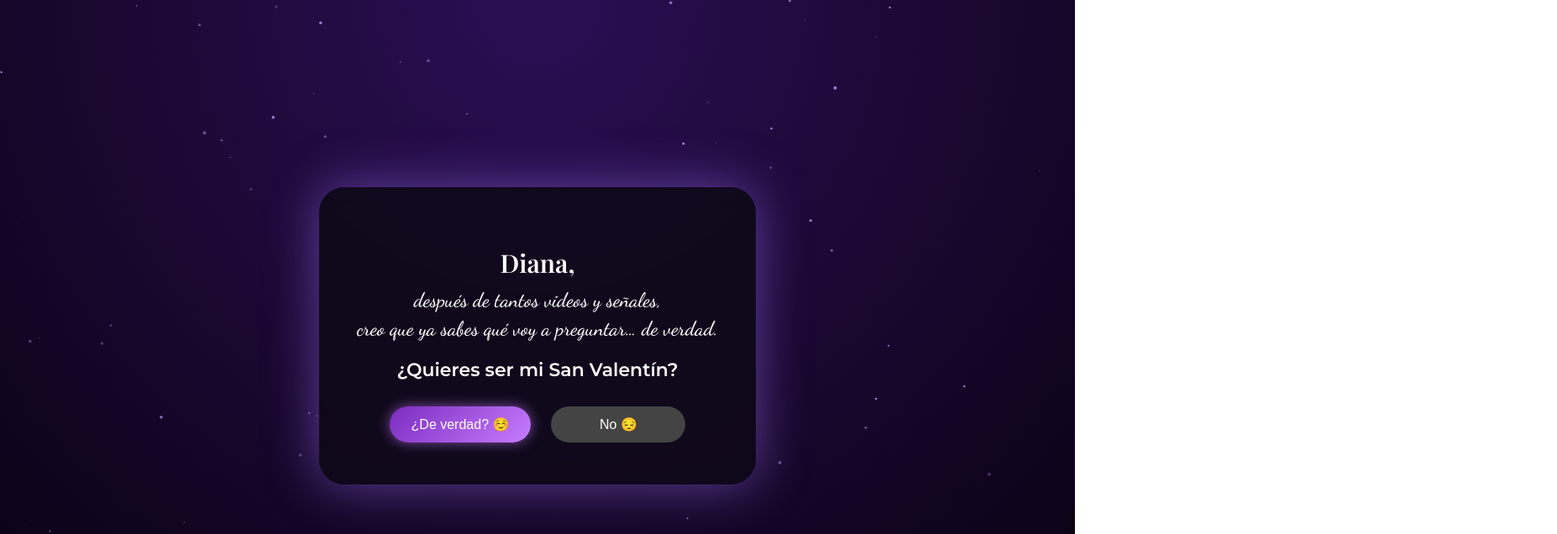
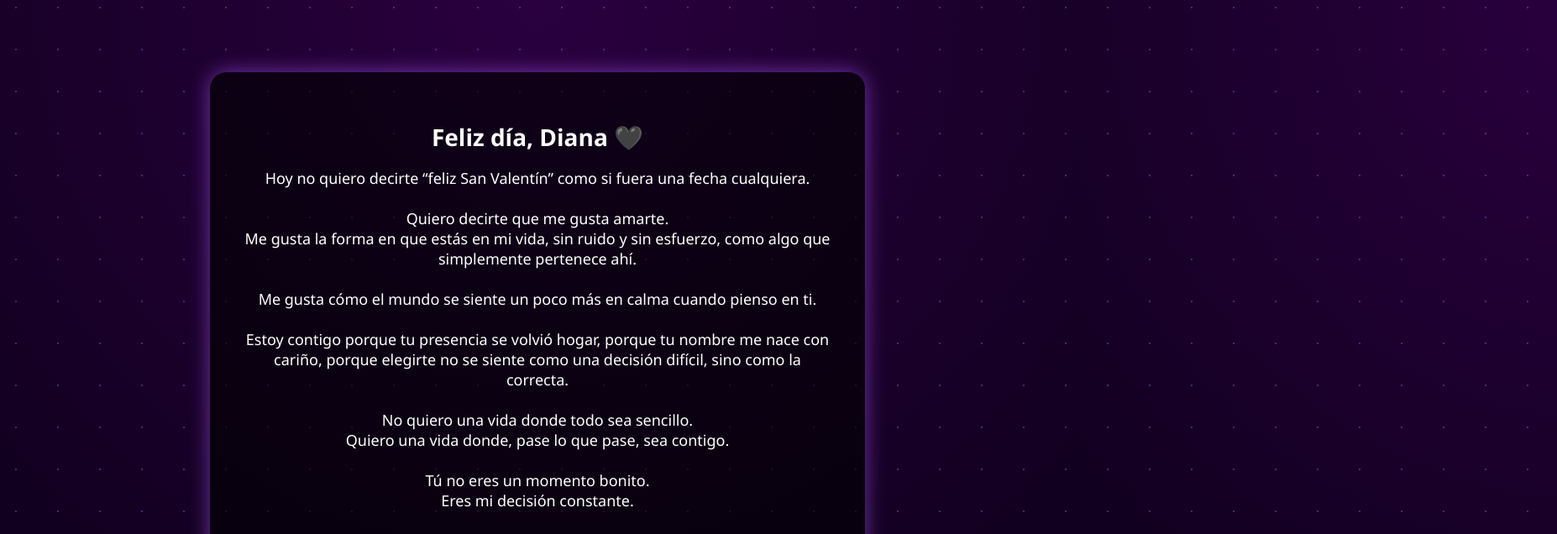
Before and after one commit to trindymelt/To-Diana, a plain HTML site: page index.html in a window 1280 px wide. Both pictures are taken after a click on the button "Sí ☺️". Shown: the top 636 px of the page at 84% size, 1854 px wide, since content can reach past the window. Drawn offline with nearby package versions, Linux system fonts and the light colour scheme.

Commit message:
Update index.html

```diff
--- a/index.html
+++ b/index.html
@@ -5,251 +5,178 @@
 <meta name="viewport" content="width=device-width, initial-scale=1.0">
 <title>Para Diana</title>
 
-<link href="https://fonts.googleapis.com/css2?family=Playfair+Display:wght@600&family=Dancing+Script:wght@500&family=Montserrat:wght@400;600&display=swap" rel="stylesheet">
-
 <style>
-*{box-sizing:border-box}
-
-body{
-  margin:0;
-  min-height:100vh;
-  font-family:'Montserrat',sans-serif;
-  overflow:hidden;
-  background:radial-gradient(circle at top,#2b0f55,#09010f);
-  color:white;
+body {
+    margin: 0;
+    padding: 0;
+    height: 100vh;
+    display: flex;
+    justify-content: center;
+    align-items: center;
+    font-family: 'Segoe UI', sans-serif;
+    background: radial-gradient(circle at top, #2a003f, #0d001a);
+    overflow: hidden;
+    color: white;
 }
 
-canvas{
-  position:fixed;
-  inset:0;
-  z-index:0;
+/* Fondo estrellas */
+body::before {
+    content: "";
+    position: absolute;
+    width: 200%;
+    height: 200%;
+    background: transparent;
+    background-image: radial-gradient(#a855f7 1px, transparent 1px);
+    background-size: 50px 50px;
+    animation: starsMove 60s linear infinite;
+    opacity: 0.4;
 }
 
-.container{
-  position:relative;
-  z-index:1;
-  min-height:100vh;
-  display:flex;
-  justify-content:center;
-  align-items:center;
-  padding:20px;
+@keyframes starsMove {
+    from { transform: translate(0, 0); }
+    to { transform: translate(-500px, -500px); }
 }
 
-.card{
-  background:rgba(15,10,25,.88);
-  backdrop-filter:blur(10px);
-  width:min(520px,94vw);
-  padding:50px 40px;
-  border-radius:30px;
-  text-align:center;
-  box-shadow:0 0 60px rgba(160,120,255,.5);
+.container {
+    position: relative;
+    background: rgba(0,0,0,0.6);
+    padding: 40px;
+    border-radius: 20px;
+    text-align: center;
+    width: 90%;
+    max-width: 700px;
+    z-index: 2;
+    box-shadow: 0 0 25px rgba(168,85,247,0.6);
 }
 
-h1{
-  font-family:'Playfair Display',serif;
-  font-size:30px;
-  margin-bottom:8px;
+h1 {
+    font-size: 28px;
+    margin-bottom: 10px;
 }
 
-.intro{
-  font-family:'Dancing Script',cursive;
-  font-size:24px;
-  margin-bottom:18px;
-  line-height:1.4;
+p {
+    font-size: 18px;
 }
 
-.question{
-  font-size:22px;
-  font-weight:600;
-  margin-bottom:30px;
+button {
+    margin: 15px;
+    padding: 12px 25px;
+    font-size: 18px;
+    border: none;
+    border-radius: 30px;
+    cursor: pointer;
+    transition: 0.3s ease;
 }
 
-.buttons{
-  display:flex;
-  justify-content:center;
-  gap:24px;
+#yesBtn {
+    background: #a855f7;
+    color: white;
 }
 
-button{
-  min-width:160px;
-  padding:12px 26px;
-  border:none;
-  border-radius:30px;
-  font-size:16px;
-  cursor:pointer;
-  transition:.3s;
+#yesBtn.glow {
+    box-shadow: 0 0 20px #d8b4fe;
 }
 
-#yesBtn{
-  background:linear-gradient(135deg,#7b2cbf,#c77dff);
-  color:white;
-  box-shadow:0 0 15px rgba(199,125,255,.6);
+#noBtn {
+    background: #444;
+    color: white;
 }
 
-#noBtn{
-  background:#444;
-  color:white;
+#gifContainer img {
+    margin-top: 20px;
+    width: 200px;
+    border-radius: 15px;
 }
-
-.sad-gif{
-  display:none;
-  margin-top:25px;
-}
-
-.sad-gif img{
-  width:200px;
-  border-radius:16px;
-}
-
-.letter{
-  display:none;
-  max-height:70vh;
-  overflow-y:auto;
-  margin-top:30px;
-  text-align:left;
-  font-size:16px;
-  line-height:1.7;
-  animation:fadeIn 1.5s ease forwards;
-}
-
-@keyframes fadeIn{
-  from{opacity:0;transform:translateY(10px)}
-  to{opacity:1;transform:none}
-}
-
-.letter p{margin-bottom:14px}
 </style>
 </head>
 
 <body>
 
-<canvas id="particles"></canvas>
+<div class="container" id="mainBox">
+    <h1>Diana,</h1>
+    <p>después de tantos videos y señales… creo que ya sabes lo que voy a preguntar.</p>
+    <h2>¿Quieres ser mi San Valentín? ☺️</h2>
 
-<div class="container">
-<div class="card">
-
-<!-- 🔹 PRELUDIO COMPLETO -->
-<div id="prelude">
-  <h1>Diana,</h1>
-
-  <div class="intro">
-    después de tantos videos y señales,<br>
-    creo que ya sabes qué voy a preguntar… de verdad.
-  </div>
-
-  <div class="question" id="question">
-    ¿Quieres ser mi San Valentín?
-  </div>
-
-  <div class="buttons" id="buttons">
     <button id="yesBtn">Sí ☺️</button>
     <button id="noBtn">No 😔</button>
-  </div>
 
-  <div class="sad-gif" id="sadGif">
-    <img src="https://media.giphy.com/media/ISOckXUybVfQ4/giphy.gif" alt="triste">
-  </div>
+    <div id="gifContainer"></div>
 </div>
 
-<!-- 🔹 CARTA FINAL (SIN PRELUDIO) -->
-<div class="letter" id="letter">
-  <p>Hoy no quiero decirte “Feliz San Valentín” como si fuera una fecha cualquiera.</p>
-  <p>Quiero decirte que me gusta amarte. Me gusta la forma en que estás en mi vida, sin ruido y sin esfuerzo, como algo que simplemente pertenece ahí.</p>
-  <p>Me gusta cómo el mundo se siente un poco más en calma cuando pienso en ti.</p>
-  <p>No estoy contigo por razones que se puedan enumerar.</p>
-  <p>Estoy contigo porque tu presencia se volvió hogar. Porque tu nombre me nace con cariño. Porque elegirte no se siente como una decisión difícil… sino como la correcta.</p>
-  <p>Hay algo muy bonito en saber que eres tú. En saber que no necesito buscar más ni imaginar otros caminos.</p>
-  <p>No estoy contigo por lo fácil.</p>
-  <p>Estoy contigo porque cuando decidimos ir a por todo… fue real.</p>
-  <p>Me gusta que no somos perfectos. Me gusta que construimos con conciencia. Me gusta que quieras dar, aportar y estar a la altura, al igual que yo lo intento.</p>
-  <p>No quiero una vida donde todo sea sencillo.</p>
-  <p>Quiero una vida donde, pase lo que pase, sea contigo.</p>
-  <p><strong>Eres mi decisión constante.</strong></p>
-  <p><strong>Feliz día, Diana 🖤</strong></p>
-</div>
-
-</div>
-</div>
-
-<audio id="music" src="cancion.mp3"></audio>
+<audio id="bgMusic" src="first-love.mp3"></audio>
 
 <script>
-/* Partículas */
-const canvas=document.getElementById("particles");
-const ctx=canvas.getContext("2d");
-let w,h;
-function resize(){w=canvas.width=innerWidth;h=canvas.height=innerHeight}
-addEventListener("resize",resize);resize();
+const yesBtn = document.getElementById("yesBtn");
+const noBtn = document.getElementById("noBtn");
+const mainBox = document.getElementById("mainBox");
+const gifContainer = document.getElementById("gifContainer");
+const music = document.getElementById("bgMusic");
 
-const particles=[...Array(70)].map(()=>({
-  x:Math.random()*w,y:Math.random()*h,
-  r:Math.random()*1.5+.5,
-  vx:Math.random()*.25-.125,
-  vy:Math.random()*.25-.125,
-  o:Math.random()*.6+.25
-}));
+let musicStarted = false;
 
-(function animate(){
-  ctx.clearRect(0,0,w,h);
-  particles.forEach(p=>{
-    p.x+=p.vx;p.y+=p.vy;
-    if(p.x<0)p.x=w;if(p.x>w)p.x=0;
-    if(p.y<0)p.y=h;if(p.y>h)p.y=0;
-    ctx.beginPath();
-    ctx.arc(p.x,p.y,p.r,0,Math.PI*2);
-    ctx.fillStyle=`rgba(200,160,255,${p.o})`;
-    ctx.fill();
-  });
-  requestAnimationFrame(animate);
-})();
-
-/* Lógica */
-const noBtn=document.getElementById("noBtn");
-const yesBtn=document.getElementById("yesBtn");
-const sadGif=document.getElementById("sadGif");
-const letter=document.getElementById("letter");
-const prelude=document.getElementById("prelude");
-const music=document.getElementById("music");
-
-const noTexts=[
-"No 😔","Ay 🤧","¿Cómo? 😱","Es broma, ¿verdad? 🥲","¿Por qué? 😭",
-"Me duele un poco 💔","Piénsalo bien… 🥹","Última oportunidad 😶","Está bien…"
+const noTexts = [
+"No 😔",
+"Ay 🤧",
+"¿Cómo? 😱",
+"¿Es broma? 🥲",
+"¿Por qué? 😭",
+"Piensa bien 🥺",
+"Segura segura? 😔",
+"No me hagas esto 😩",
+"Última oportunidad 😢",
+"Bueno… está bien 💔"
 ];
 
-let noCount=0, yesCount=0;
-const lockAt=Math.ceil(noTexts.length/2);
+let noIndex = 0;
 
-noBtn.addEventListener("click",()=>{
-  noCount++;
-  if(noCount<noTexts.length){
-    noBtn.textContent=noTexts[noCount];
-  }else{
-    sadGif.style.display="block";
-    noBtn.style.display="none";
-  }
+noBtn.addEventListener("click", () => {
 
-  yesBtn.style.boxShadow=`0 0 ${15+noCount*6}px rgba(220,180,255,.9)`;
-
-  if(noCount>=lockAt){
-    yesBtn.disabled=true;
-    yesBtn.textContent="No, ya no 🙂‍↔️";
-    yesBtn.style.background="#555";
-    yesBtn.style.boxShadow="none";
-  }
+    if (noIndex < noTexts.length - 1) {
+        noIndex++;
+        noBtn.textContent = noTexts[noIndex];
+        yesBtn.classList.add("glow");
+    } else {
+        gifContainer.innerHTML =
+        `<img src="https://media.giphy.com/media/ISOckXUybVfQ4/giphy.gif">`;
+        yesBtn.textContent = "No, ya no 🙂‍↔️";
+        yesBtn.disabled = true;
+    }
 });
 
-yesBtn.addEventListener("click",()=>{
-  if(yesBtn.disabled) return;
-  yesCount++;
-  if(yesCount===1){
-    yesBtn.textContent="¿De verdad? ☺️";
-  }else if(yesCount===2){
-    yesBtn.textContent="¿En serio en serio? 🥹";
-  }else{
-    music.play();
-    prelude.style.display="none";   // 👈 CLAVE
-    letter.style.display="block";
-  }
+yesBtn.addEventListener("click", () => {
+
+    if (!musicStarted) {
+        music.volume = 0.3;
+        music.play();
+        musicStarted = true;
+    }
+
+    mainBox.innerHTML = `
+    <h1>Feliz día, Diana 🖤</h1>
+    <p>
+    Hoy no quiero decirte “feliz San Valentín” como si fuera una fecha cualquiera.<br><br>
+
+    Quiero decirte que me gusta amarte.<br>
+    Me gusta la forma en que estás en mi vida, sin ruido y sin esfuerzo,
+    como algo que simplemente pertenece ahí.<br><br>
+
+    Me gusta cómo el mundo se siente un poco más en calma cuando pienso en ti.<br><br>
+
+    Estoy contigo porque tu presencia se volvió hogar,
+    porque tu nombre me nace con cariño,
+    porque elegirte no se siente como una decisión difícil,
+    sino como la correcta.<br><br>
+
+    No quiero una vida donde todo sea sencillo.<br>
+    Quiero una vida donde, pase lo que pase, sea contigo.<br><br>
+
+    Tú no eres un momento bonito.<br>
+    Eres mi decisión constante.<br><br>
+
+    Me basta con saber que hoy quiero caminar a tu lado,
+    tomarte la mano y seguir.
+    </p>
+    `;
 });
 </script>
 
```
